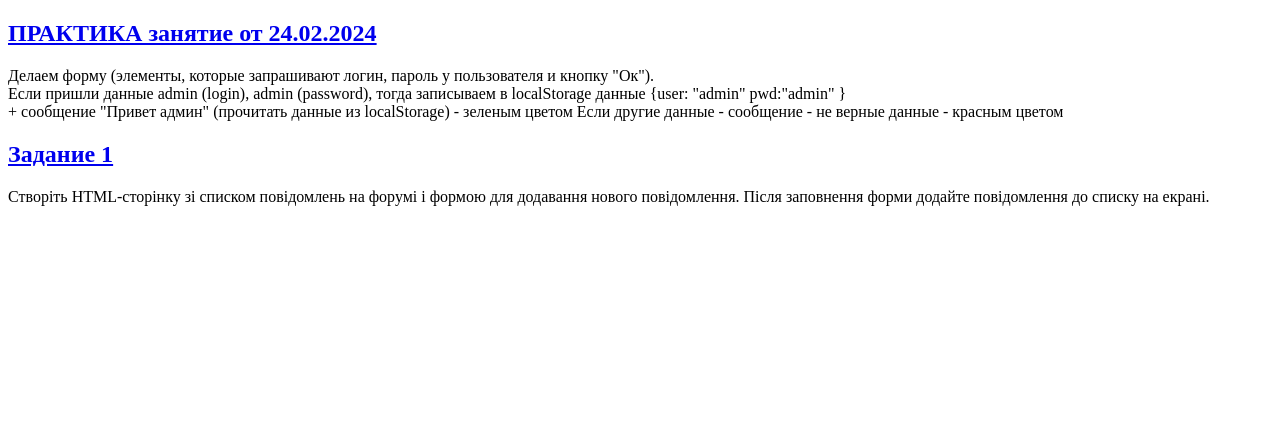
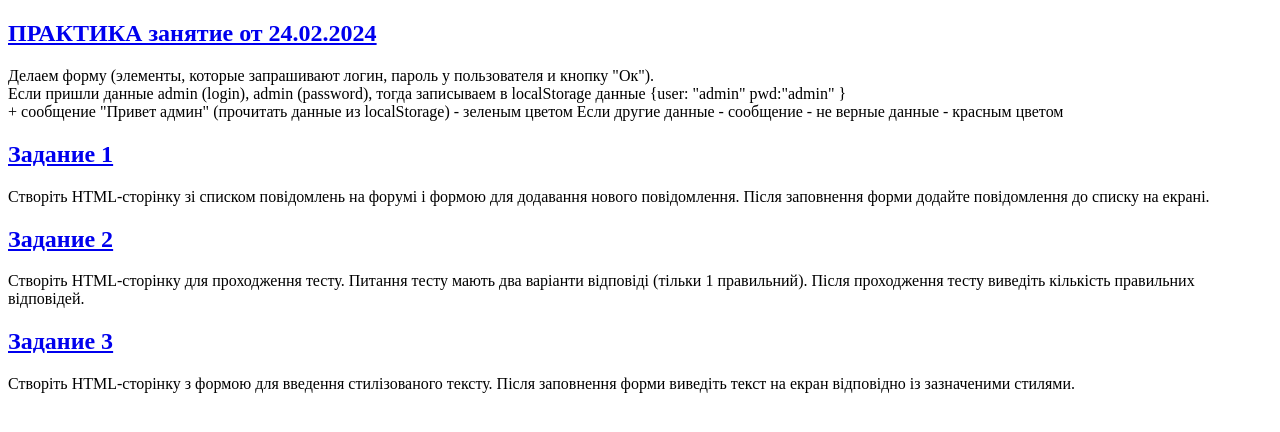
Before and after one commit to iriwamaked/HW-24.02.24, a plain HTML site: page index.html in a window 1280 px wide. Drawn offline with Linux system fonts and the light colour scheme.

Commit message:
Update index.html

```diff
--- a/index.html
+++ b/index.html
@@ -23,5 +23,15 @@
       додавання нового повідомлення. Після заповнення форми додайте повідомлення
       до списку на екрані.
     </p>
+
+    <h2><a href="task2.html"> Задание 2</a></h2>
+    <p>Створіть HTML-сторінку для проходження тесту. Питання
+        тесту мають два варіанти відповіді (тільки 1 правильний). Після
+        проходження тесту виведіть кількість правильних відповідей.</p>
+        <h2><a href="task3.html">Задание 3</a></h2>
+        <p>Створіть HTML-сторінку з формою для введення стилізованого
+            тексту. Після заповнення форми виведіть текст на екран відповідно
+            із зазначеними стилями.</p>
+
   </body>
 </html>
```
